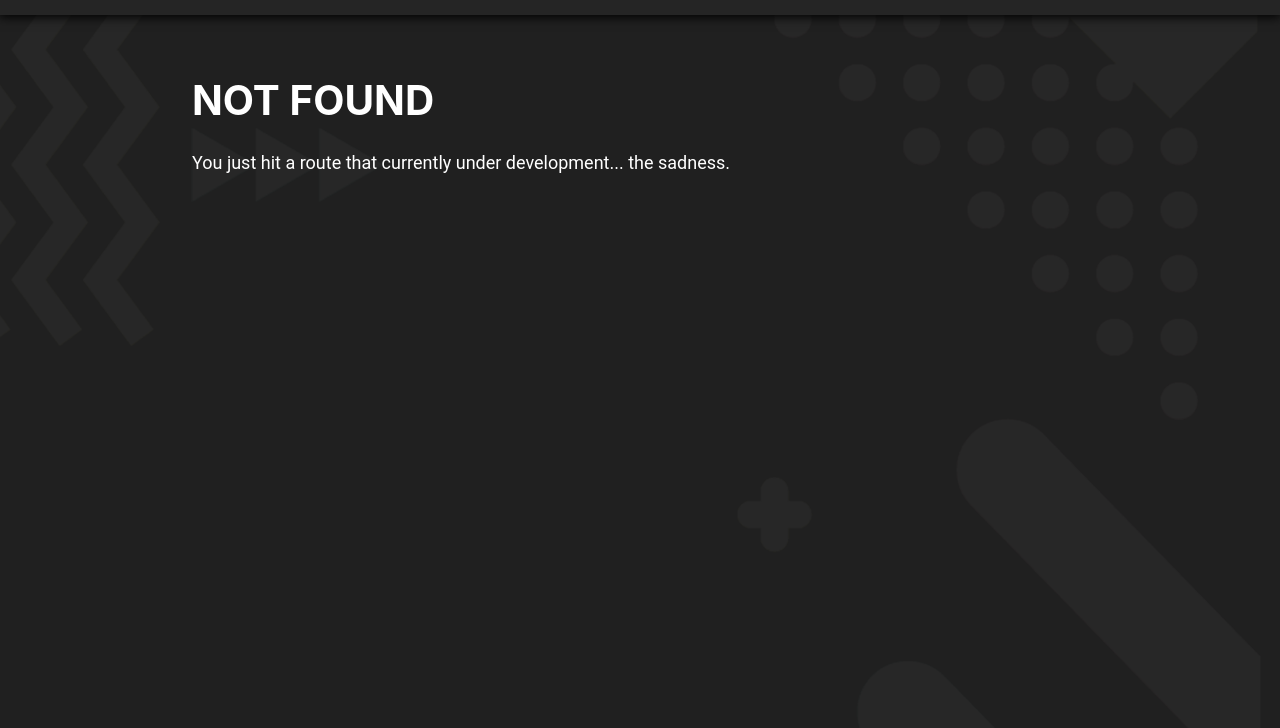
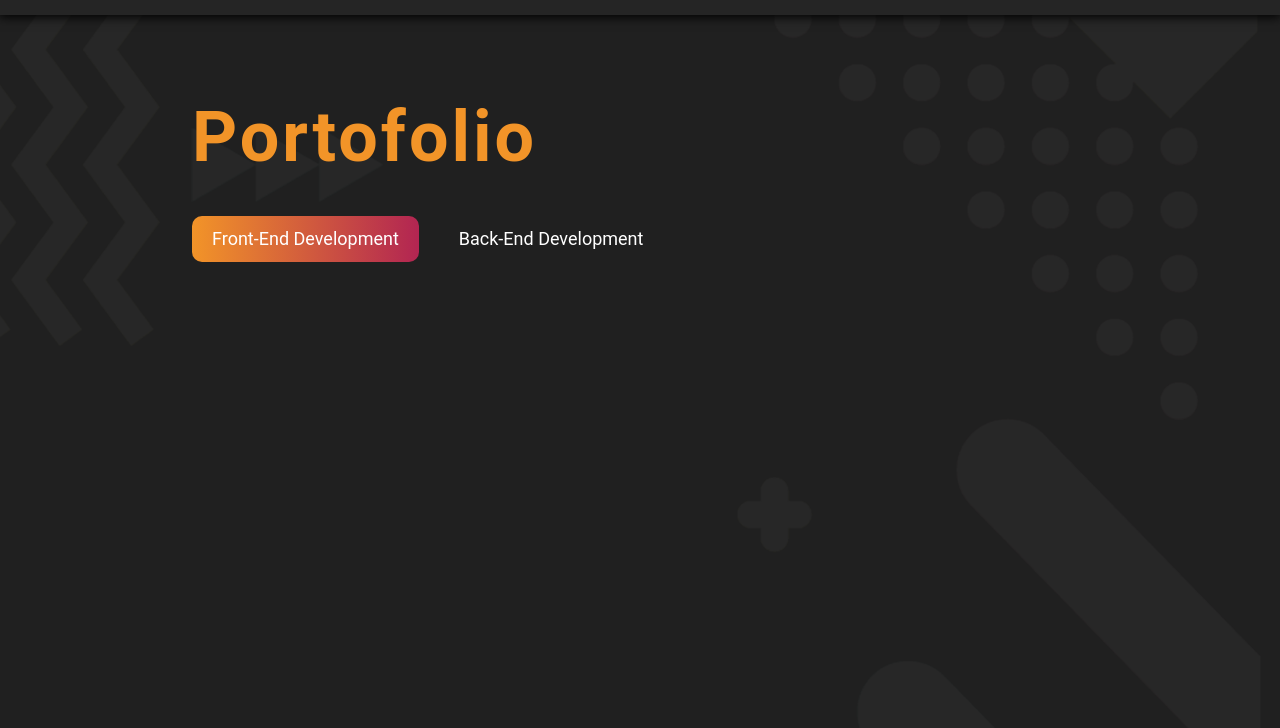
Before and after one commit to kesatriajerseyhitam/gatsby-portofolio, a Gatsby site: page /portofolio in a window 1280 px wide. Before the commit this address had no page. Shown: the part 72-800 px from the top of the page. Built offline with nearby package versions, Linux system fonts and the light colour scheme; Gatsby itself is replaced by a stand-in of ours.

Commit message:
feat(portofolio): slice portofolio page

```diff
--- a/src/components/layout/layout.css
+++ b/src/components/layout/layout.css
@@ -634,3 +634,15 @@ li {
 a {
   text-decoration: none;
 }
+
+flex-wrap-container {
+  display: flex;
+  flex-wrap: wrap;
+  width: 100%;
+}
+
+flex-nowrap-container {
+  display: flex;
+  flex-wrap: no-wrap;
+  width: 100%;
+}
--- a/src/constant/projects.js
+++ b/src/constant/projects.js
@@ -1,4 +1,4 @@
-const projects = [
+export const projects = [
   {
     title: 'Front-End Development',
     data: [
@@ -278,4 +278,4 @@ const projects = [
   },
 ];
 
-export default projects;
+export const getProjectCategories = () => projects.map((item) => item.title);
--- a/src/constant/styles.js
+++ b/src/constant/styles.js
@@ -30,4 +30,8 @@ export const defaultButton = `
   color: white;
   cursor: pointer;
   padding: 10px 20px;
+
+  &:focus {
+    outline: none;
+  }
 `;
--- a/src/pages/index.jsx
+++ b/src/pages/index.jsx
@@ -6,7 +6,8 @@ import Introduction from '../components/_home/introduction';
 import Layout from '../components/layout';
 import Projects from '../components/_home/projects';
 import SEO from '../components/seo';
-import projects from '../constant/projects';
+
+import { projects } from '../constant/projects';
 
 const moveDown = keyframes`
   from { transform: translateY(0); }
--- /dev/null
+++ b/src/pages/portofolio/index.jsx
@@ -0,0 +1,42 @@
+import React, { useState } from 'react';
+
+import {
+  CategoryButton,
+  CategoryButtonContainer,
+  PageTitle,
+} from './styled';
+
+import Layout from '../../components/layout/index';
+import SEO from '../../components/seo';
+
+import { getProjectCategories } from '../../constant/projects';
+
+const Portofolio = () => {
+  const [selectedCategory, setSelectedCategory] = useState('front');
+  const categories = getProjectCategories();
+
+  return (
+    <Layout>
+      <SEO title="Portofolio" />
+      <PageTitle>
+        Portofolio
+      </PageTitle>
+      <CategoryButtonContainer>
+        {
+          categories.map((item) => (
+            <CategoryButton
+              onClick={() => {
+                setSelectedCategory(item.split(' ')[0].toLowerCase());
+              }}
+              selected={!!item.toLowerCase().includes(selectedCategory)}
+            >
+              { item }
+            </CategoryButton>
+          ))
+        }
+      </CategoryButtonContainer>
+    </Layout>
+  );
+};
+
+export default Portofolio;
--- /dev/null
+++ b/src/pages/portofolio/styled.js
@@ -0,0 +1,63 @@
+import styled from 'styled-components';
+import { color, defaultButton } from '../../constant/styles';
+
+const {
+  primaryHighlight,
+} = color;
+
+const unselectedButton = `
+  ${defaultButton};
+  background: transparent;
+`;
+
+export const PageTitle = styled.h1`
+  color: ${primaryHighlight};
+  font-family: 'Roboto';
+  font-size: 50px;
+  letter-spacing: 3px;
+  margin: 20px 0 40px 0;
+  text-align: center;
+
+  @media(min-width: 1024px) {
+    font-size: 70px;
+    text-align: left;
+  }
+`;
+
+export const CategoryButtonContainer = styled.div`
+  display: flex;
+  flex-wrap: wrap;
+  justify-content: center;
+  margin-bottom: 40px;
+
+  @media(min-width: 1024px) {
+    justify-content: start;
+  }
+`;
+
+export const CategoryButton = styled.button`
+  ${(props) => (props.selected ? defaultButton : unselectedButton)};
+  margin: 10px 0;
+
+  &:first-child{
+    margin-top: 0px;
+  }
+
+  &:last-child{
+    margin-bottom: 0px;
+  }
+
+  @media(min-width: 1024px) {
+    margin: 0 10px;
+
+    &:first-child{
+      margin-left: 0px;
+    }
+
+    &:last-child{
+      margin-right: 0px;
+    }
+  }
+`;
+
+export const anything = {};
```
